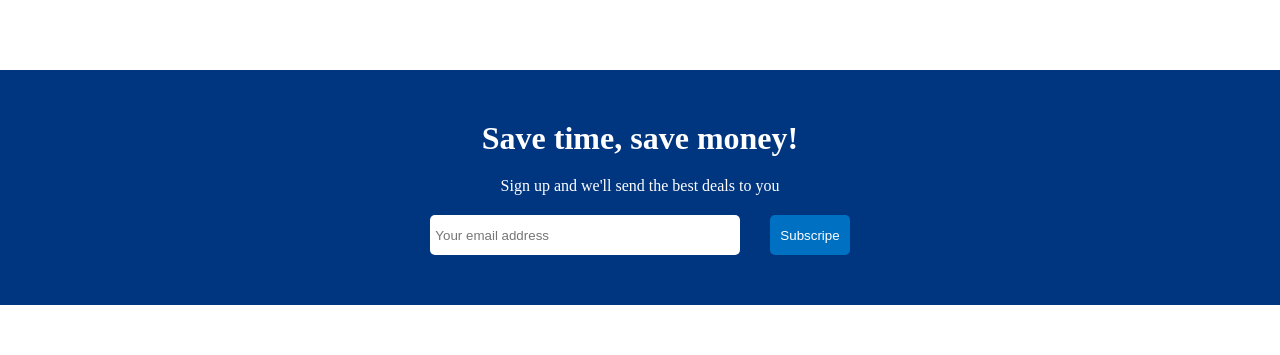
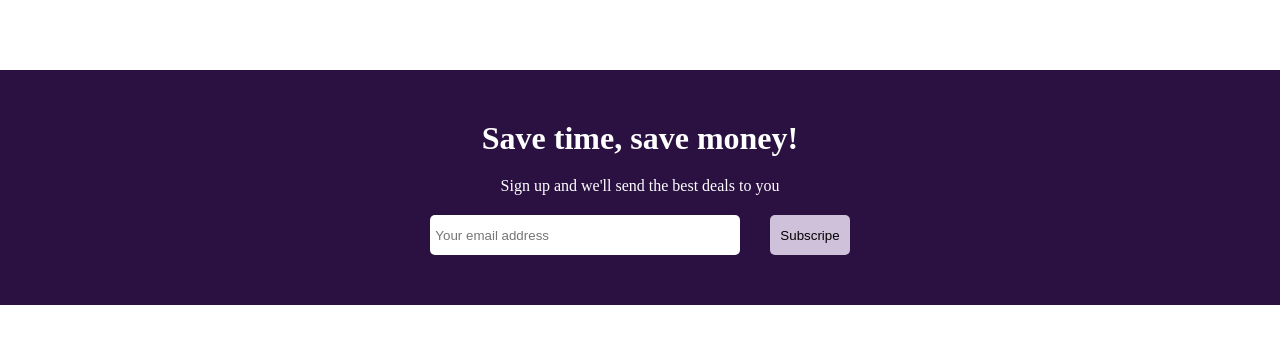
Before and after one commit to mohamedinfath99/hotel-booking-app, a React (Create React App) app in the folder frontend/: page / in a window 1280 px wide. Shown: the part 1128-1483 px from the top of the page. Built offline with nearby package versions, Linux system fonts and the light colour scheme; no server answers; a web font is replaced by a local one.

Commit message:
button colour changed

```diff
--- a/frontend/src/components/featuredProperties/featuredProperties.css
+++ b/frontend/src/components/featuredProperties/featuredProperties.css
@@ -17,14 +17,17 @@
 .FeaturedPropertiesImg{
     width: 100%;
     height: 200px;
+    filter: brightness(0.7);
 }
 
 .FeaturedPropertiesName{
     font-weight: bold;
+    text-transform: uppercase;
 }
 
 .FeaturedPropertiesCity{
     font-weight: 300;
+    text-transform: capitalize;
 }
 
 .FeaturedPropertiesPrice{
--- a/frontend/src/components/mailComponent/mailSection.css
+++ b/frontend/src/components/mailComponent/mailSection.css
@@ -1,5 +1,5 @@
 .mail{
-    background-color: #003580;
+    background-color: #2b1142;
     width: 100%;
     display: flex;
     margin-top: 50px;
@@ -8,6 +8,7 @@
     align-items: center;
     gap: 20px;
     padding: 50px;
+
 
 }
 
@@ -23,8 +24,8 @@
 
 .mailInput>button{
     height: 40px;
-    background-color: #0071c2;
-    color: white;
+    background-color: #cfc1da;
+    color: black;
     border: none;
     padding: 10px;
     border-radius: 5px;
--- a/frontend/src/components/reserve/reserve.css
+++ b/frontend/src/components/reserve/reserve.css
@@ -18,9 +18,12 @@
 
 .rClose {
   position: absolute;
-  top: 0;
-  right: 0;
+  top: 20px;
+  right: 20px;
   cursor: pointer;
+  width: 20px;
+  height: 20px;
+  outline: red;
 }
 
 .rItem {
@@ -68,8 +71,8 @@
 .rButton {
   border: none;
   padding: 10px 20px;
-  background-color: #0071c2;
-  color: white;
+  background-color: #cfc1da;
+  color: black;
   font-weight: bold;
   cursor: pointer;
   border-radius: 5px;
--- a/frontend/src/pages/Register/Register.css
+++ b/frontend/src/pages/Register/Register.css
@@ -22,8 +22,6 @@
   .lButton {
     border: none;
     padding: 10px 20px;
-    background-color: #0071c2;
-    color: white;
     font-weight: bold;
     cursor: pointer;
     border-radius: 5px;
@@ -36,6 +34,6 @@
 
   .errorMsg{
     margin-top: 50px;
-    color: red;
+    color: rgb(237, 231, 231);
     font-weight: bold;
   }
```
